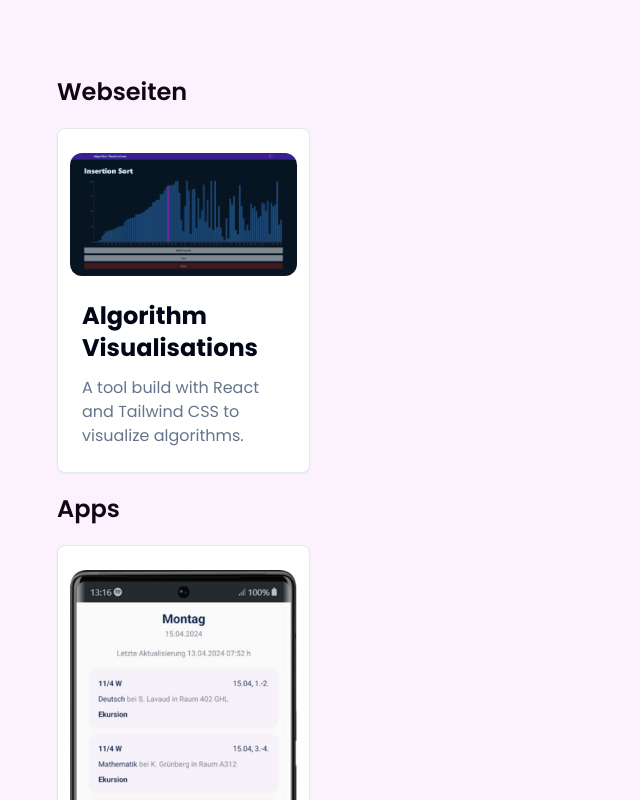
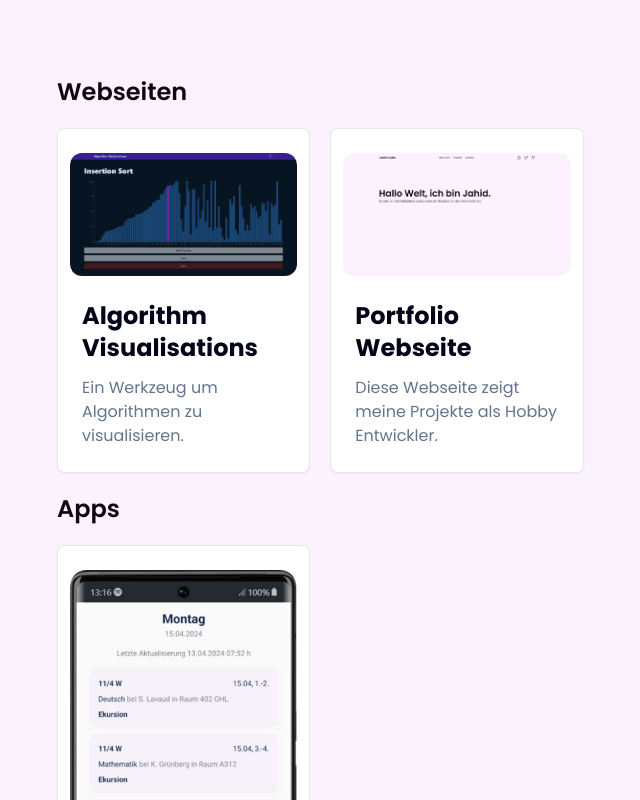
Before and after one commit to jahidxuddin/portfolio-website, a Next.js app: page / in a window 1280 px wide. Shown: the part 1620-2420 px from the top of the page, without its empty margins (183-823 px from the left). Built offline with nearby package versions, Linux system fonts and the light colour scheme.

Commit message:
Add portfolio-website

```diff
--- a/src/app/page.tsx
+++ b/src/app/page.tsx
@@ -2,6 +2,7 @@ import "react-vertical-timeline-component/style.min.css"
 import Timeline from "@/components/timeline";
 import {Card, CardContent, CardFooter, CardHeader} from "@/components/ui/card";
 import Image from "next/image";
+import portfolioWebseite from "@/../public/img/portfolio-webseite.png"
 import algorithmVisualisations from "@/../public/img/algorithm-visualisations.png";
 import flsVplanApp from "@/../public/img/fls-vplan-app.png";
 import ContactForm from "@/components/contact-form";
@@ -23,16 +24,29 @@ export default function Home() {
       <section id="projects" className="min-h-screen px-10 sm:px-32 xl:px-60 py-24 flex flex-col gap-5">
         <span className="text-2xl font-semibold">Webseiten</span>
         <div className="grid grid-cols-1 md:grid-cols-2 lg:grid-cols-3 gap-5">
-          <Link target="_blank" href="https://algorithm-visualisations.vercel.app/">
-            <Card className="shadow-sm">
+          <Link target="_blank" href="https://algorithm-visualisations.vercel.app" className="flex flex-col">
+            <Card className="shadow-sm flex-grow">
               <CardContent>
-                <Image className="rounded-xl" src={algorithmVisualisations} alt="Algorithm Visualisations"/>
+                <Image className="rounded-xl h-full" src={algorithmVisualisations} alt="Algorithm Visualisations"/>
               </CardContent>
               <CardHeader className="text-2xl font-bold">
                 Algorithm Visualisations
               </CardHeader>
               <CardFooter className="text-slate-500">
-                A tool build with React and Tailwind CSS to visualize algorithms.
+                Ein Werkzeug um Algorithmen zu visualisieren.
+              </CardFooter>
+            </Card>
+          </Link>
+          <Link target="_blank" href="https://github.com/jahidxuddin/portfolio-website" className="flex flex-col">
+            <Card className="shadow-sm flex-grow">
+              <CardContent>
+                <Image className="rounded-xl h-full" src={portfolioWebseite} alt="Portfolio Webseite"/>
+              </CardContent>
+              <CardHeader className="text-2xl font-bold">
+                Portfolio Webseite
+              </CardHeader>
+              <CardFooter className="text-slate-500">
+                Diese Webseite zeigt meine Projekte als Hobby Entwickler.
               </CardFooter>
             </Card>
           </Link>
@@ -42,20 +56,20 @@ export default function Home() {
           <Link target="_blank" href="https://github.com/jahidxuddin/fls-vplan-app">
             <Card className="shadow-sm">
               <CardContent>
-                <Image className="rounded-xl" src={flsVplanApp} alt="Algorithm Visualisations"/>
+                <Image className="rounded-xl" src={flsVplanApp} alt="FLS-Vplan-App"/>
               </CardContent>
               <CardHeader className="text-2xl font-bold">
                 FLS-Vplan-App
               </CardHeader>
               <CardFooter className="text-slate-500">
-                A clone of the offical FLS-Vetretungsplan app from Florian Schmidt.
+                Ein Klon der offiziellen FLS-Vertretungsplan-App von Florian Schmidt.
               </CardFooter>
             </Card>
           </Link>
         </div>
       </section>
       <section id="contact" className="h-screen grid place-items-center px-10 sm:px-32 lg:px-0">
-        <ContactForm />
+        <ContactForm/>
       </section>
     </main>
   );
```
Also changed, not shown: public/img/portfolio-webseite.png (added).
